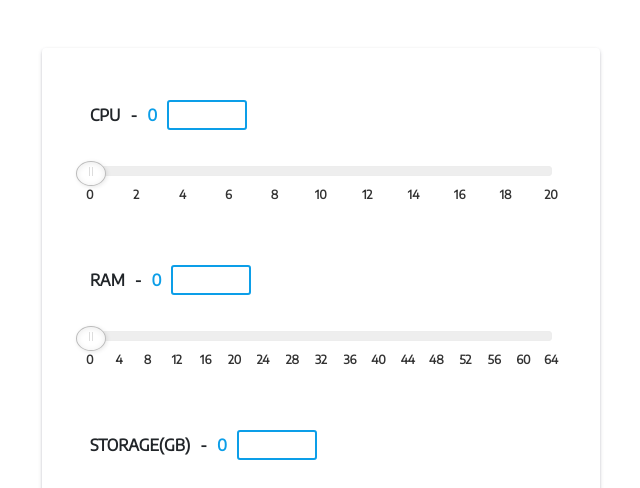
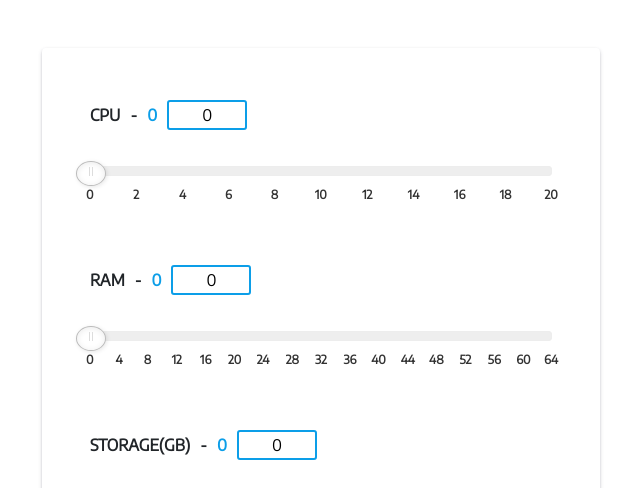
Before and after one commit to realTechmaniac/cybercal, a plain HTML site: page index.html in a window 1280 px wide. Shown: the top 488 px of the page, 319-959 px from the left. Drawn offline with nearby package versions, Linux system fonts and the light colour scheme; no server answers.

Commit message:
added value to the input element

```diff
--- a/index.html
+++ b/index.html
@@ -300,6 +300,7 @@
                 onChange: function (vals) {
                     const inputTarget = document.querySelector('#demo1')
                     inputTarget.textContent = vals;
+                    document.getElementById('input1').value = vals;
                     const getNaira = async () => {
                         const cpu        = inputTarget.textContent
                         const ram         = document.querySelector('#demo2').textContent
@@ -325,6 +326,7 @@
                 tooltip: false,
                 onChange: function (vals) {
                     const secondTarget = document.querySelector('#demo2');
+                    document.getElementById('input2').value = vals;
                     secondTarget.textContent = vals
                     const getNaira = async () => {
                         const inputValue  = secondTarget.textContent
@@ -345,6 +347,7 @@
                 tooltip: false,
                 onChange: function (vals) {
                     const thirdTarget = document.querySelector('#demo3');
+                    document.getElementById('input3').value = vals;
                     thirdTarget.textContent = vals
                     const getNaira = async () => {
                        const inputValue  = thirdTarget.textContent
```
